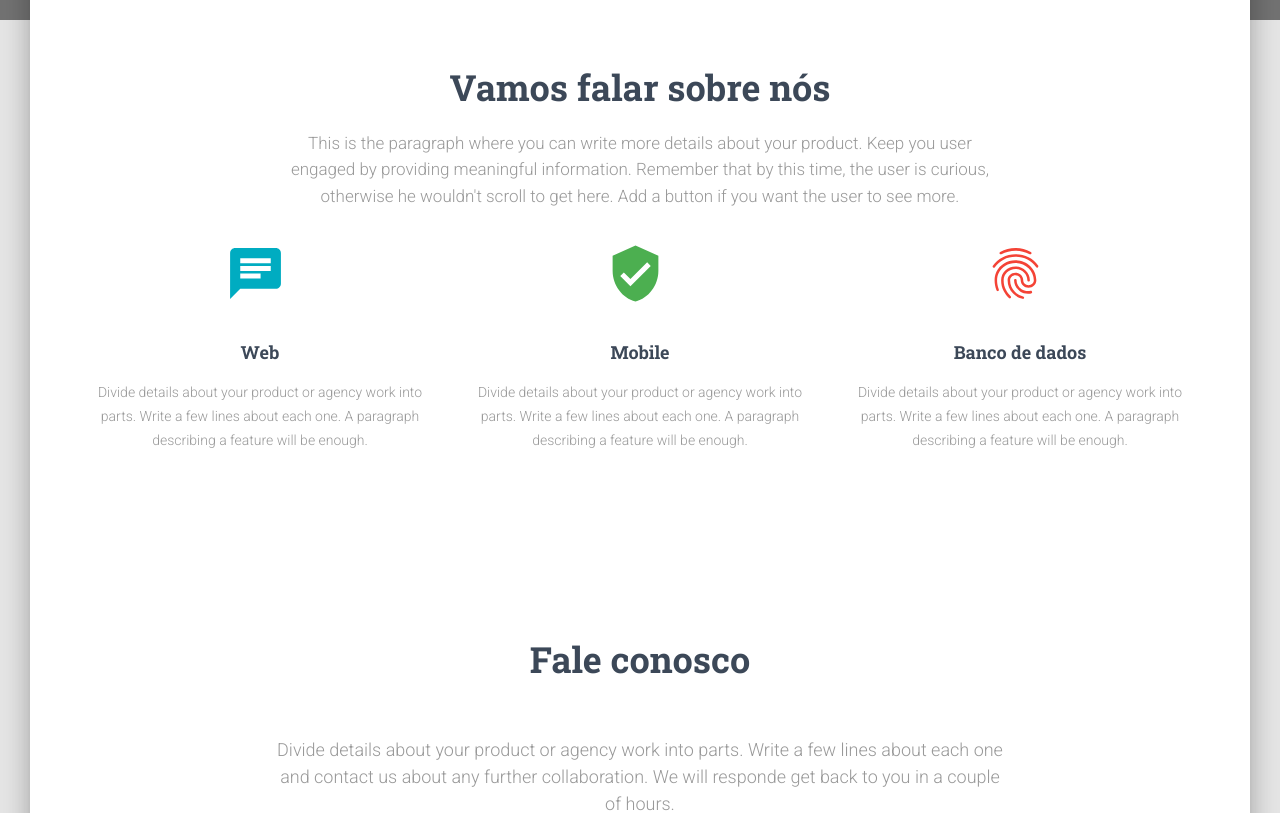
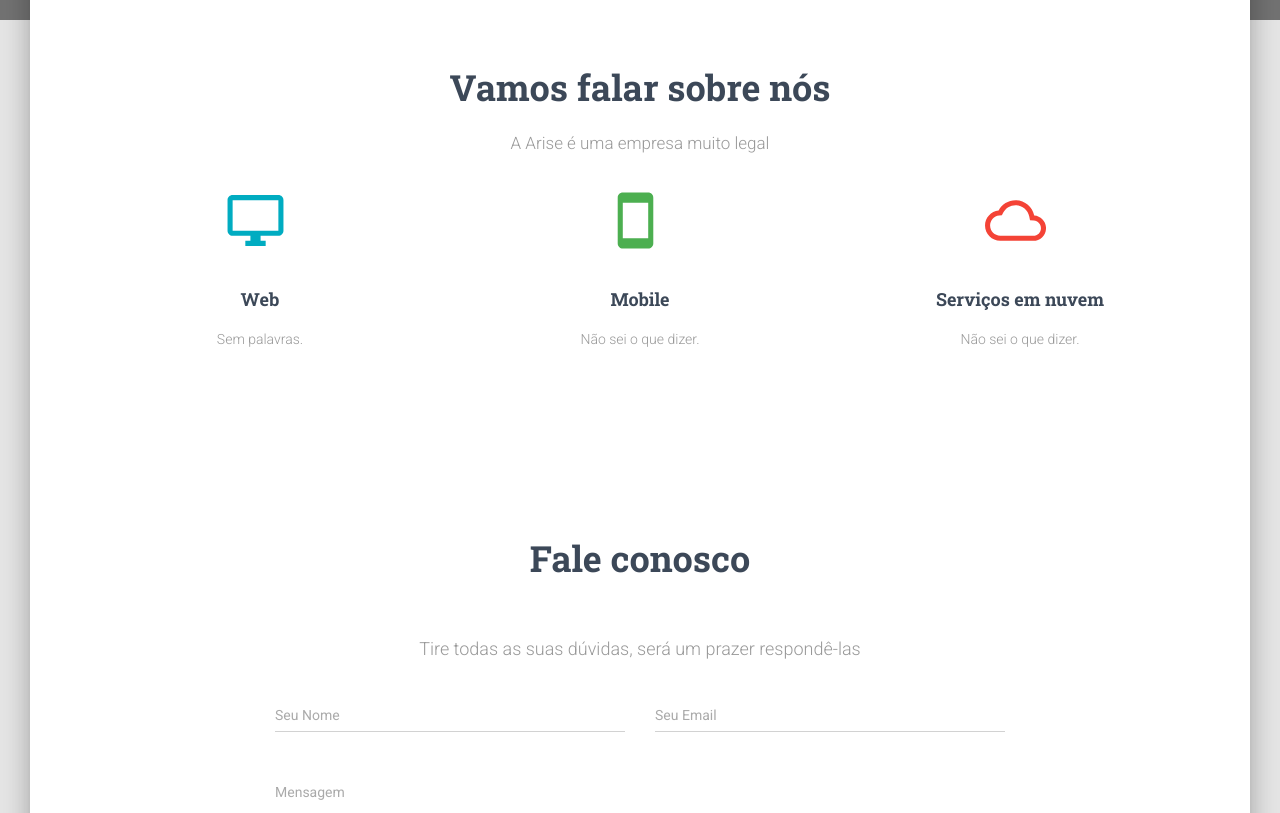
Before and after one commit to sergiocnlla/Arise, a Next.js app: page / in a window 1280 px wide. Shown: the part 700-1513 px from the top of the page. Built offline with nearby package versions, Linux system fonts and the light colour scheme.

Commit message:
Novos ícones

```diff
--- a/pages-sections/LandingPage-Sections/ProductSection.js
+++ b/pages-sections/LandingPage-Sections/ProductSection.js
@@ -6,6 +6,9 @@ import { makeStyles } from "@material-ui/core/styles";
 import Chat from "@material-ui/icons/Chat";
 import VerifiedUser from "@material-ui/icons/VerifiedUser";
 import Fingerprint from "@material-ui/icons/Fingerprint";
+import Desktop from "@material-ui/icons/DesktopWindows"
+import Smartphone from "@material-ui/icons/Smartphone";
+import Cloud from "@material-ui/icons/WbCloudyOutlined"
 // core components
 import GridContainer from "components/Grid/GridContainer.js";
 import GridItem from "components/Grid/GridItem.js";
@@ -23,11 +26,7 @@ export default function ProductSection() {
         <GridItem xs={12} sm={12} md={8}>
           <h2 className={classes.title}>Vamos falar sobre nós</h2>
           <h5 className={classes.description}>
-            This is the paragraph where you can write more details about your
-            product. Keep you user engaged by providing meaningful information.
-            Remember that by this time, the user is curious, otherwise he wouldn
-            {"'"}t scroll to get here. Add a button if you want the user to see
-            more.
+            A Arise é uma empresa muito legal
           </h5>
         </GridItem>
       </GridContainer>
@@ -36,8 +35,8 @@ export default function ProductSection() {
           <GridItem xs={12} sm={12} md={4}>
             <InfoArea
               title="Web"
-              description="Divide details about your product or agency work into parts. Write a few lines about each one. A paragraph describing a feature will be enough."
-              icon={Chat}
+              description="Sem palavras."
+              icon={Desktop}
               iconColor="info"
               vertical
             />
@@ -45,17 +44,17 @@ export default function ProductSection() {
           <GridItem xs={12} sm={12} md={4}>
             <InfoArea
               title="Mobile"
-              description="Divide details about your product or agency work into parts. Write a few lines about each one. A paragraph describing a feature will be enough."
-              icon={VerifiedUser}
+              description="Não sei o que dizer."
+              icon={Smartphone}
               iconColor="success"
               vertical
             />
           </GridItem>
           <GridItem xs={12} sm={12} md={4}>
             <InfoArea
-              title="Banco de dados"
-              description="Divide details about your product or agency work into parts. Write a few lines about each one. A paragraph describing a feature will be enough."
-              icon={Fingerprint}
+              title="Serviços em nuvem"
+              description="Não sei o que dizer."
+              icon={Cloud}
               iconColor="danger"
               vertical
             />
--- a/pages-sections/LandingPage-Sections/WorkSection.js
+++ b/pages-sections/LandingPage-Sections/WorkSection.js
@@ -22,10 +22,7 @@ export default function WorkSection() {
         <GridItem cs={12} sm={12} md={8}>
           <h2 className={classes.title}>Fale conosco</h2>
           <h4 className={classes.description}>
-            Divide details about your product or agency work into parts. Write a
-            few lines about each one and contact us about any further
-            collaboration. We will responde get back to you in a couple of
-            hours.
+            Tire todas as suas dúvidas, será um prazer respondê-las
           </h4>
           <form>
             <GridContainer>
```
